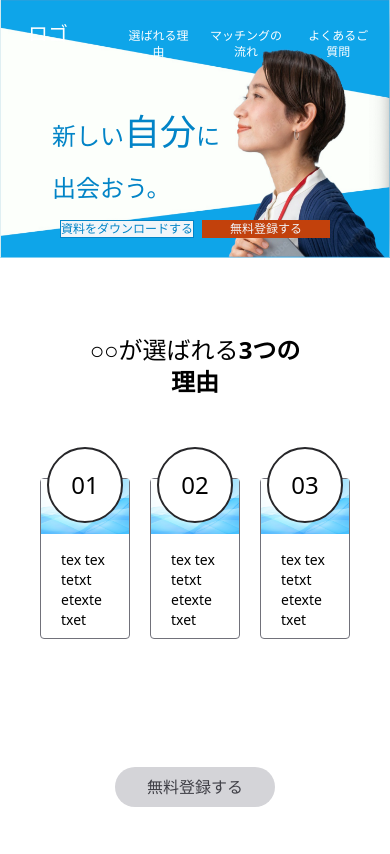
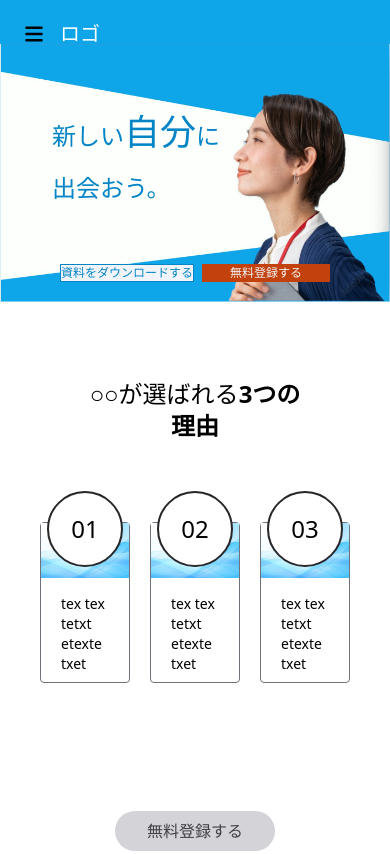
Before and after one commit to bonniarc/tailwindcss, a website: page public/index.html in a window 390 px wide. Shown: the top 854 px of the page. Drawn offline with nearby package versions, Linux system fonts and the light colour scheme.

Commit message:
Update index.html

```diff
--- a/public/index.html
+++ b/public/index.html
@@ -20,10 +20,15 @@
             <div>
             <header-list class="relative bg-sky-500 mt-2">
                 <div class="flex items-center text-white">
-                    <logo class="px-5 ml-2 absolute top-5 text-xl">ロゴ</logo>
+                    <logo class="px-5 ml-10 md:ml-2 absolute top-5 text-xl">ロゴ</logo>
                 </div>
                 <div>
-                    <ul class="flex auto-cols-max md:gap-3 text-slate-200 text-xs md:text-sm absolute top-5 text-center ml-32 md:mx-32">
+                    <svg href="#" class="h-5 w-5 mt-6 ml-6 md:hidden" xmlns="http://www.w3.org/2000/svg" viewBox="0 0 448 512">
+                        <!--!Font Awesome Free 6.5.2 by @fontawesome - https://fontawesome.com License - https://fontawesome.com/license/free Copyright 2024 Fonticons, Inc.-->
+                        <path d="M0 96C0 78.3 14.3 64 32 64H416c17.7 0 32 14.3 32 32s-14.3 32-32 32H32C14.3 128 0 113.7 0 96zM0 256c0-17.7 14.3-32 32-32H416c17.7 0 32 14.3 32 32s-14.3 32-32 32H32c-17.7 0-32-14.3-32-32zM448 416c0 17.7-14.3 32-32 32H32c-17.7 0-32-14.3-32-32s14.3-32 32-32H416c17.7 0 32 14.3 32 32z"/>
+                    </svg>
+
+                    <ul class="invisible md:visible flex auto-cols-max md:gap-3 text-slate-200 text-xs md:text-sm absolute top-5 text-center ml-32 md:mx-32">
                         <li href="#responsive-header" class="block mt-2 lg:inline-block text-white hover:text-slate-300 mr-4">
                             選ばれる理由
                         </li>
@@ -84,7 +89,7 @@
                     <div class="items-center box-content
                     h-10 w-10 p-4 flex justify-center border-2 border-zinc-800 text-2xl  rounded-full
                     flex items-center absolute -top-8 left-1/2 transform -translate-x-1/2 bg-white z-10 ">03</div>
-                    <img class=" size-ms mb-2" src="/blueblue.jpg" alt="img">
+                    <img class=" size-ms mb-2" src="../blueblue.jpg" alt="img">
                     <a class="flex text-justified text-sm md:text-base py-2 px-5">tex tex tetxt etexte txet</a>
                 </div>
 
```
